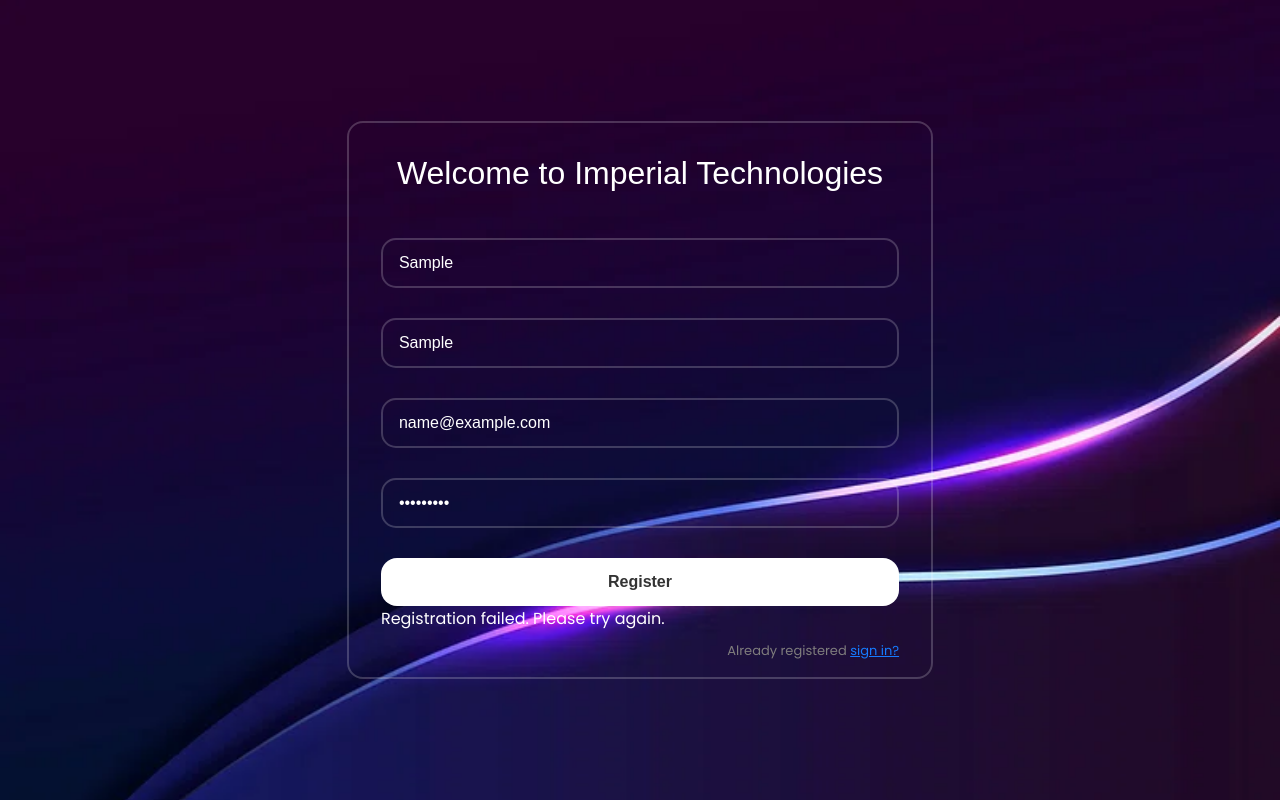
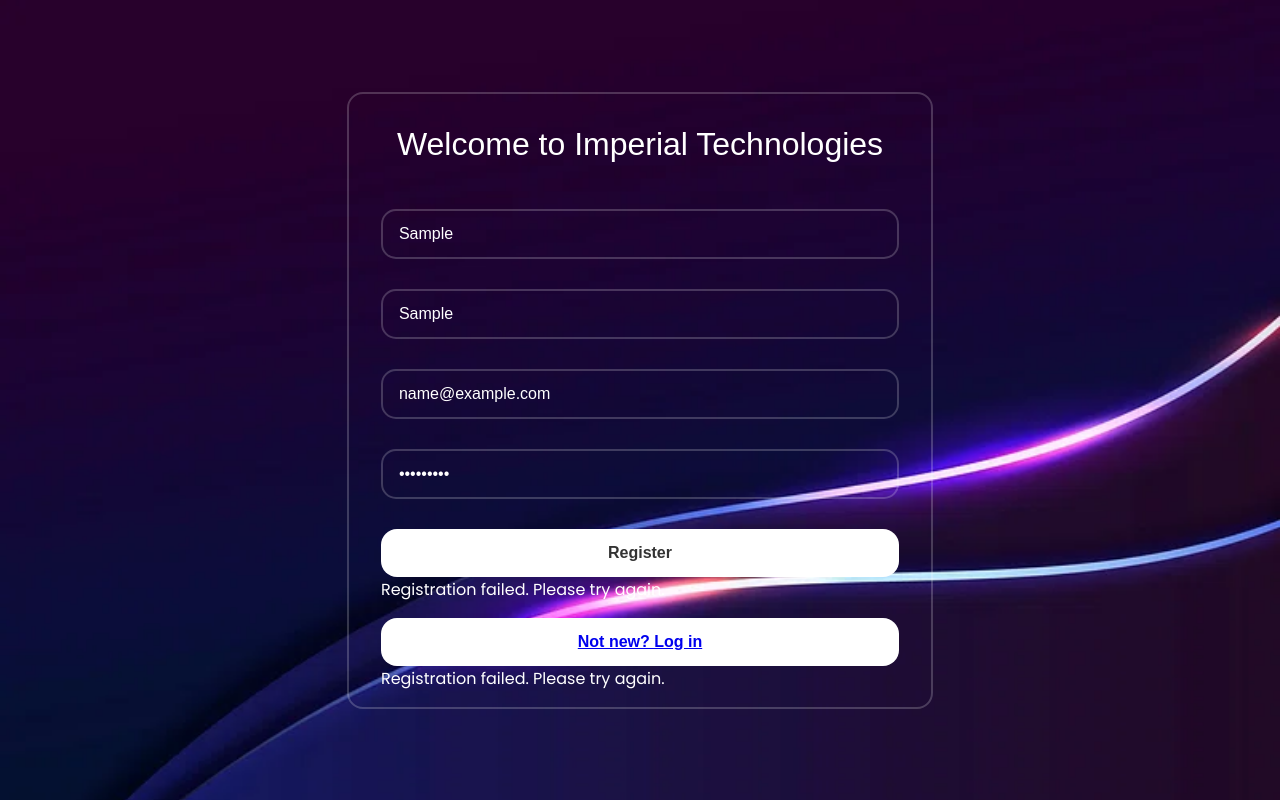
Before and after one commit to mhonatendai/nexus-fe, a React (Create React App) app: page /register in a window 1280 px wide. Both pictures are taken after typing "Sample", "Sample", "name@example.com", "Sample123" into the empty fields and a click on the button "Register". Built offline with nearby package versions, Linux system fonts and the light colour scheme; no server answers.

Commit message:
Registration WIP

```diff
--- a/src/pages/register/Register.css
+++ b/src/pages/register/Register.css
@@ -61,18 +61,6 @@
     font-weight: 700;
 }
 
-.wrapper .register-link {
-    font-size: 1rem;
-    text-align: center;
-    margin-top: 1rem;
+.login-grid{
+    padding-top: 1rem;
 }
-
-.register-link p a {
-    color: #ffffff;
-    text-decoration: none;
-    font-weight: 600;
-}
-
-.register-link p a:hover {
-    text-decoration: underline;
-}
--- a/src/pages/register/RegisterForm.jsx
+++ b/src/pages/register/RegisterForm.jsx
@@ -1,6 +1,8 @@
 import React, { useState } from 'react';
 import axios from 'axios';
-import './Register.css'
+import './Register.css';
+import { Link } from 'react-router-dom';
+
 
 const RegisterForm = () => {
     const [email, setEmail] = useState('');
@@ -61,9 +63,12 @@ const RegisterForm = () => {
                     </button>
                     {error && <p>{error}</p>}
                 </div>
-                <p className="forgot-password text-right">
-                    Already registered <a href="/login">sign in?</a>
-                </p>
+                <div className="login-grid">
+                    <button className="btn btn-primary">
+                        <Link to="/login">Not new? Log in</Link>
+                    </button>
+                    {error && <p>{error}</p>}
+                </div>
             </form>
         </div>
     );
```
